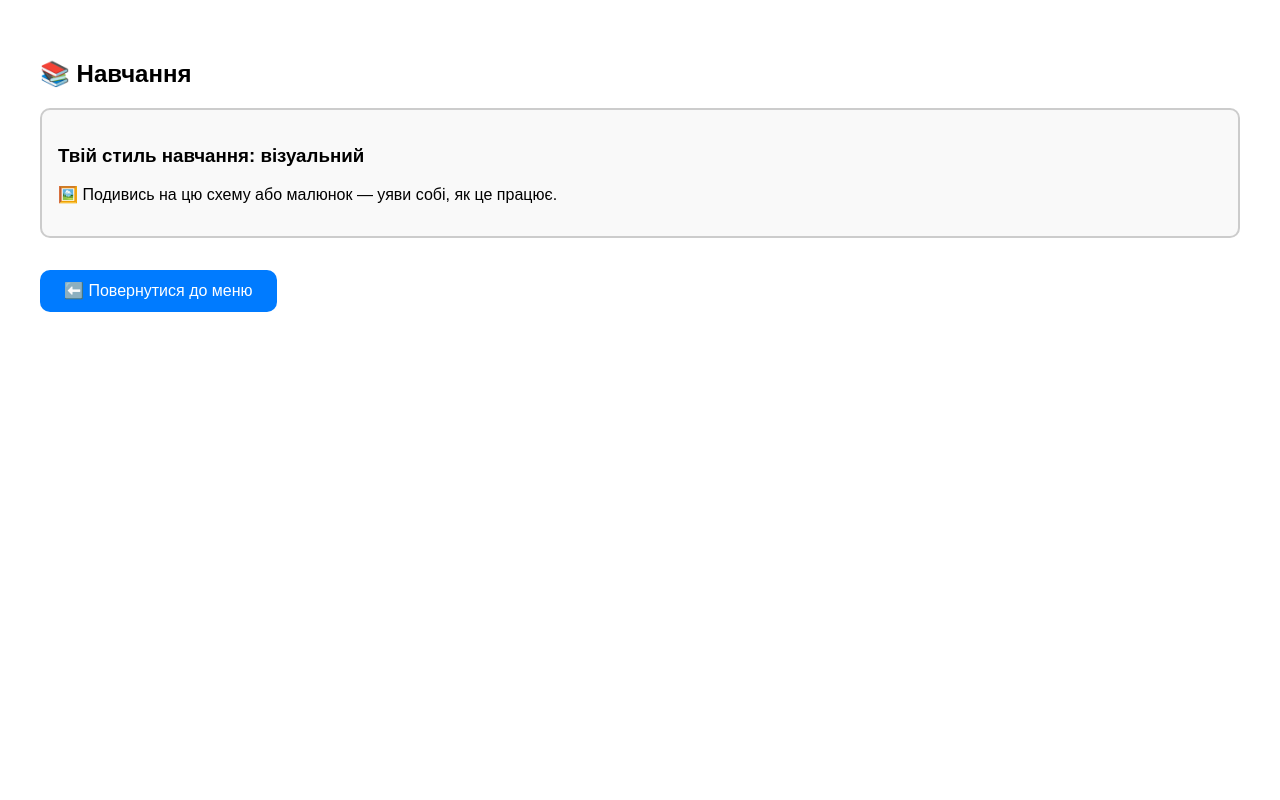
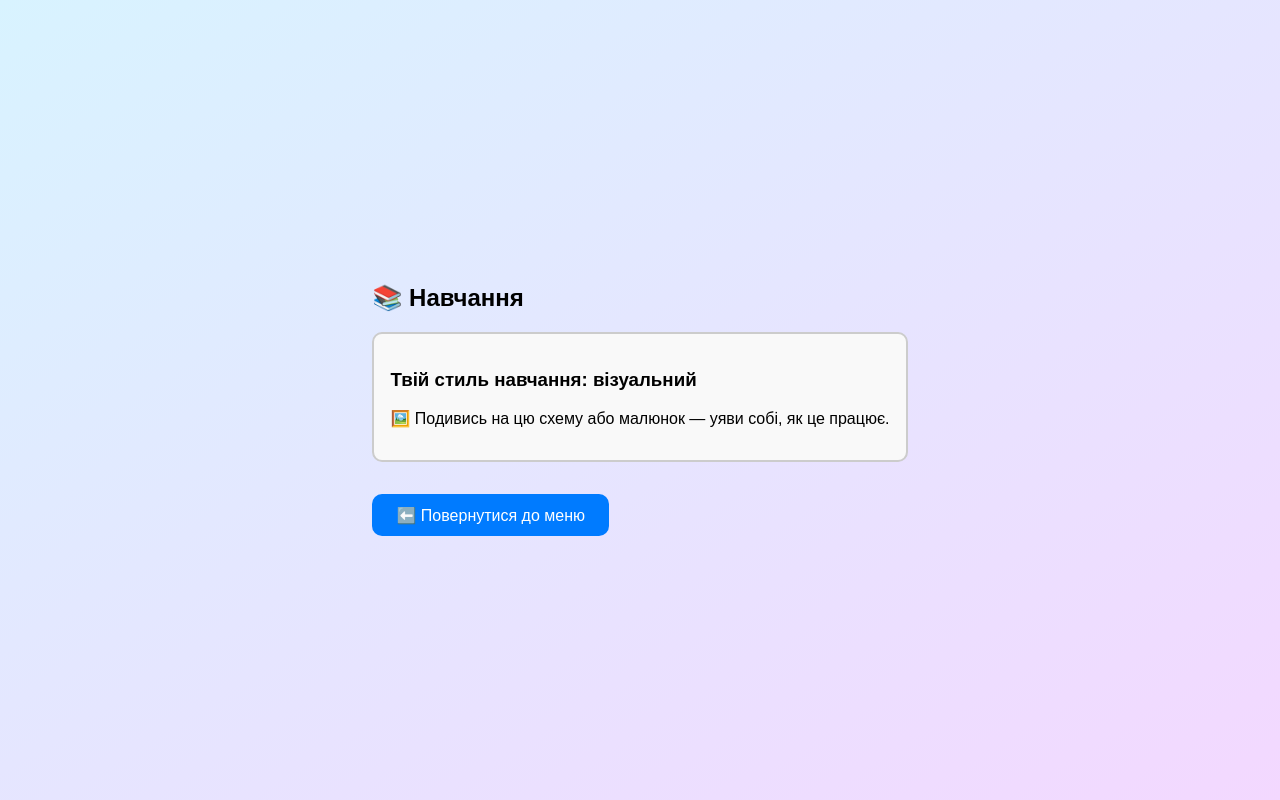
Before and after one commit to Milana-Budzanovska/Be-FocusEd, a React (Create React App) app: page /learning in a window 1280 px wide. Built offline with nearby package versions, Linux system fonts and the light colour scheme; no server answers.

Commit message:
Update App.css

```diff
--- a/src/App.css
+++ b/src/App.css
@@ -1,4 +1,4 @@
-.body {
+body {
   min-height: 100vh;
   background: linear-gradient(to bottom right, #d8f3ff, #f3d8ff);
   font-family: 'Comic Sans MS', 'Nunito', sans-serif;
@@ -8,6 +8,7 @@
   justify-content: center;
   padding: 2rem;
   box-sizing: border-box;
+  margin: 0;
 }
 
 button {
```
